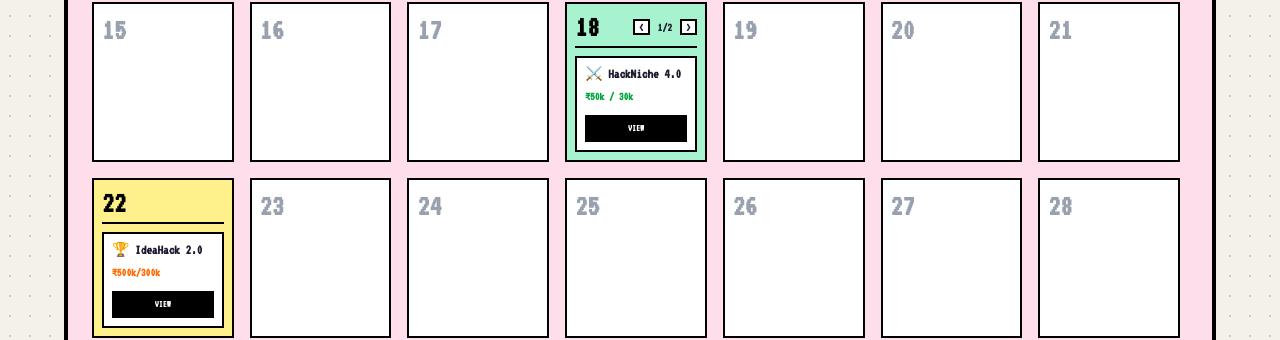
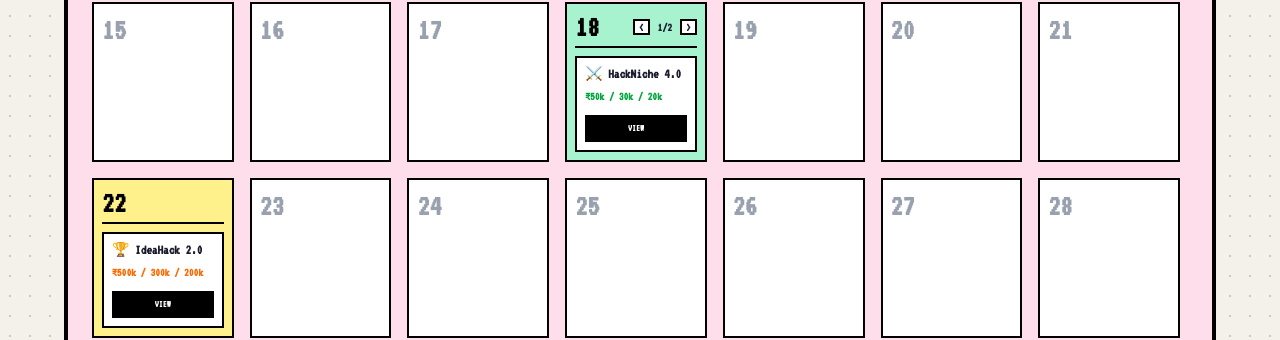
Before and after one commit to ketan-2905/portfolio_2026, a React (Vite) app: page /calendar in a window 1280 px wide. Shown: the part 674-1014 px from the top of the page. Built offline with nearby package versions, Linux system fonts and the light colour scheme.

Commit message:
updates made

```diff
--- a/src/components/HackathonCalendar.tsx
+++ b/src/components/HackathonCalendar.tsx
@@ -30,14 +30,14 @@ calendarData[17].events = [
   {
     id: 'e1',
     title: '⚔️ HackNiche 4.0',
-    prize: '₹50k / 30k',
+    prize: '₹50k / 30k / 20k',
     url: 'https://hackniche4-0.devfolio.co/overview',
     prizeColor: 'text-green-600',
   },
   {
     id: 'e2',
     title: '⚔️ Recursion 7.0',
-    prize: '₹120k / 100k',
+    prize: '₹120k / 100k / 80k',
     url: 'https://unstop.com/hackathons/recursion-70-rajiv-gandhi-institute-of-technology-mumbai-1656541',
     prizeColor: 'text-green-600',
   },
@@ -49,7 +49,7 @@ calendarData[21].events = [
   {
     id: 'e3',
     title: '🏆 IdeaHack 2.0',
-    prize: '₹500k/300k',
+    prize: '₹500k / 300k / 200k',
     url: 'https://www.ideahackathon.com/',
     prizeColor: 'text-orange-500',
   },
```
